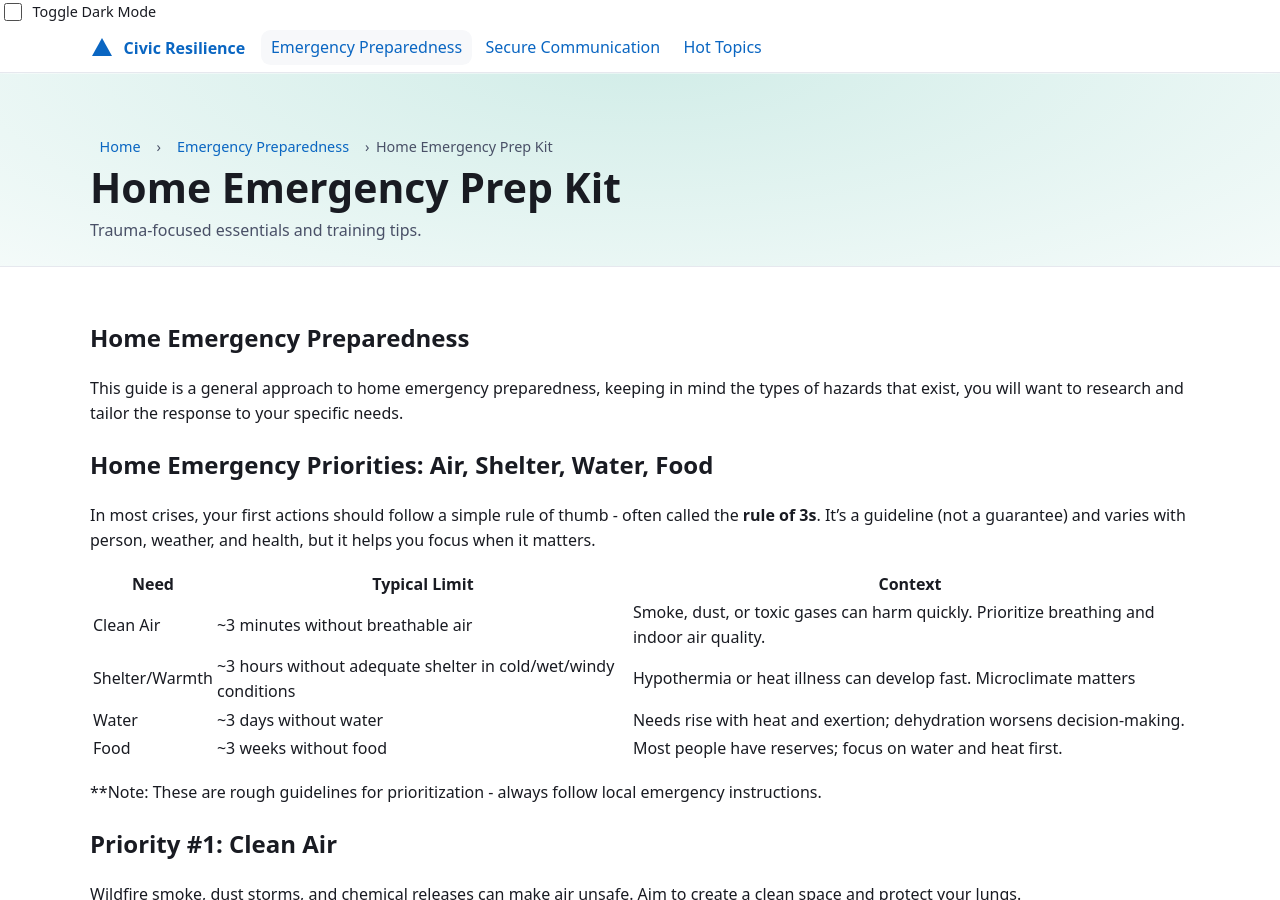
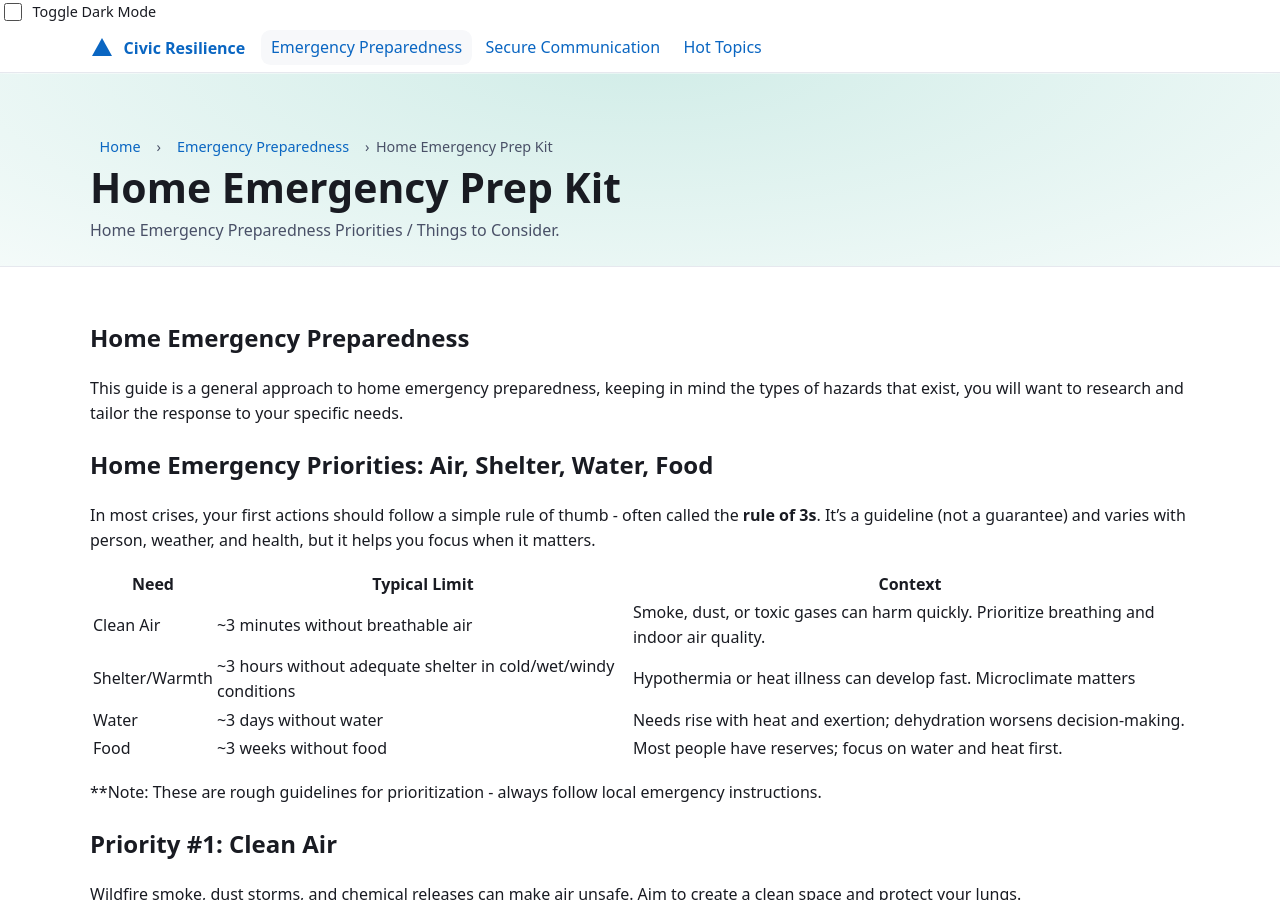
Before and after one commit to TestDepthLLC/infoportal, a Jekyll site: the page built from _preparedness/home-emer-prep.md, in a window 1280 px wide and 900 px high. Built offline with Jekyll 4.4.1, drawn with Linux system fonts in a browser that asks for light colours.

Commit message:
Updated notes on home preparedness.

```diff
--- a/_preparedness/home-emer-prep.md
+++ b/_preparedness/home-emer-prep.md
@@ -1,7 +1,7 @@
 ---
 title: "Home Emergency Prep Kit"
 eyebrow: "Checklist"
-description: "Trauma-focused essentials and training tips."
+description: "Home Emergency Preparedness Priorities / Things to Consider."
 tags: [home, emergency preparedness, kit]
 permalink: /preparedness/home-emer-prep/
 secondary_url: "/preparedness/home-emer-kit.pdf"
```
